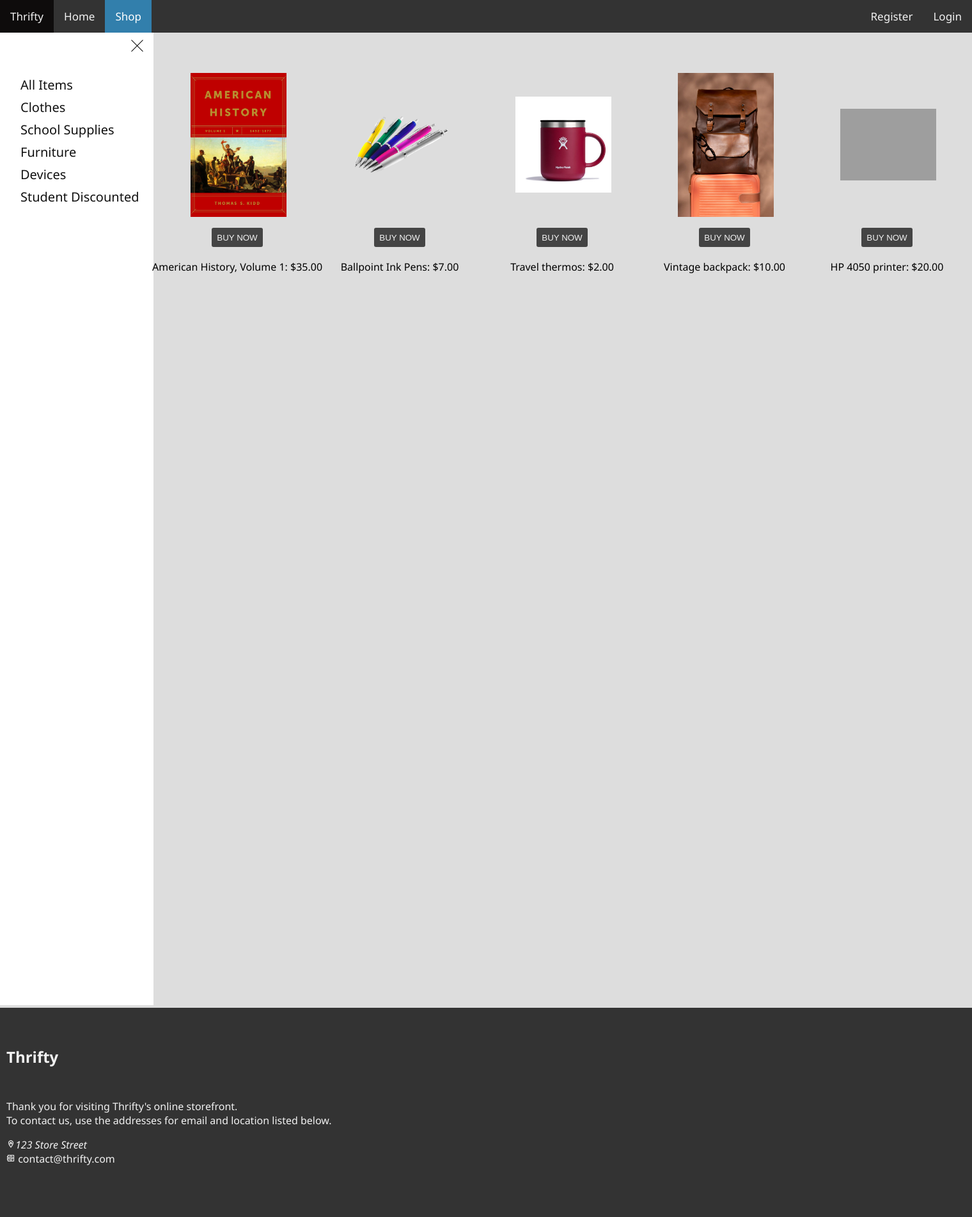
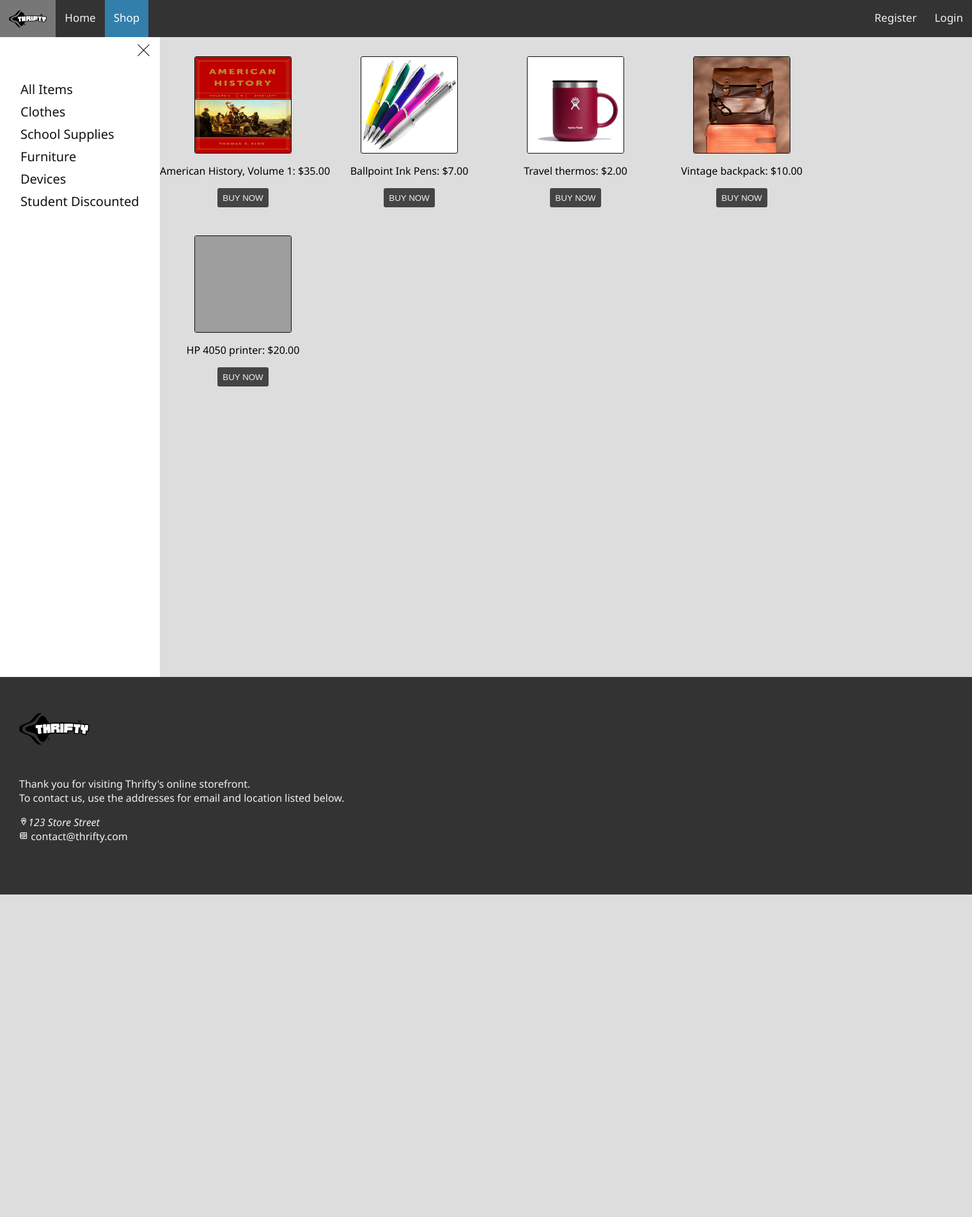
Before and after one commit to mstreeter10/ecom-project, a PHP site: page /shopschool.html in a window 1520 px wide. Shown: the whole page at 64% size. After the commit the page ends 1398 px from the top, so only its background shows below. Run offline with PHP 8.4, Linux system fonts and the light colour scheme; grey boxes are pictures that could not be loaded.

Commit message:
Visual update
Signed-off-by: Maximus Streeter <max.streeter10@gmail.com>

```diff
--- a/css/styles.css
+++ b/css/styles.css
@@ -17,9 +17,10 @@ p, a, h1, h2, address {
     float: left;
     color: #f2f2f2;
     text-align: center;
-    padding: 14px 16px;
     text-decoration: none;
     font-size: 17px;
+    height: 26px;
+    padding: 16px 14px;
 }
 
 .topnav a:hover {
@@ -33,12 +34,17 @@ p, a, h1, h2, address {
 }
 
 .topnav a.logo {
-    background-color: #0e0c0c;
+    background-color: #777;
 }
 
 .topnav a.logo:hover {
-    background-color: #0e0c0c;
-    color: #f2f2f2;
+    background-color: #777;
+}
+
+.topnav a.logo img {
+    height: 27px;
+    overflow: hidden;
+    background-color: #777;
 }
 
 .topnav a.loginbtn {
@@ -70,6 +76,7 @@ p, a, h1, h2, address {
 
 .welcome-btn:hover {
     background: #555;
+    cursor: pointer;
 }
 
 .about {
@@ -98,13 +105,21 @@ p, a, h1, h2, address {
 
 .featured-item {
     padding: 0 50px 0;
-    height: 400px;
+    height: 330px;
     white-space: nowrap;
     position:relative;
 }
 
 .featured-item img{
     width: 150px;
+    height: 150px;
+    background-color: #ffffff;
+    border: 1px solid #0e0c0c;
+    border-radius: 3px;
+}
+
+.featured-item img:hover{
+    cursor: pointer;
 }
 
 .featured-item img:hover{
@@ -121,14 +136,15 @@ p, a, h1, h2, address {
 
 .contact {
     background: #333;
-    padding: 40px 10px 80px;
+    padding: 40px 30px 80px;
     margin: 0;
     color: #f2f2f2;
     z-index: 1;
 }
 
-.contact h2.logo {
-    padding: 0 0 30px;
+.contact img.logo {
+    padding: 16px 0 30px;
+    height: 50px;
 }
 
 .contact address.contact {
@@ -149,52 +165,46 @@ p, a, h1, h2, address {
 .shopmain {
     padding: 0;
     margin: 0;
-    height: auto;
+    border: 0;
     white-space: nowrap;
+    display: inline-flex;
+    min-height: 1000px;
 }
 
 .shop {
-    display: inline-block;
+    display: inline;
     vertical-align:top;
     margin: 0;
     padding: 0;
 }
 
 .shop-item {
-    padding: 0 50px 0;
-    height:  350px;
-    position:relative;
+    height: 250px;
+    width: 260px;
     float: left;
+    padding-top: 30px;
 }
 
-.helper {
-    display: inline-block;
-    height: 100%;
-    vertical-align: middle;
+.shop-item img {
+    width: 150px;
+    height: 150px;
+    background-color: #ffffff;
+    border: 1px solid #0e0c0c;
+    border-radius: 3px;
+    display: table;
+    margin: 0 auto;
 }
 
-.shop-item img{
-    vertical-align: middle;
-    width: 150px;
-}
-
-.shop-item img:hover{
+.shop-item img:hover {
     transform: scale(1.05);
     transition: .1s linear;
 }
 
-.shop-item p{
-    position: absolute;
-    bottom: 1;
-    left: 50%;
-    transform: translate(-50%, -50%);
+.shop-item p {
+    text-align: center;
 }
 
-.shop-btn{
-    position: absolute;
-    bottom: 0;
-    left: 50%;
-    transform: translate(-50%, -50%);
+.shop-btn {
     width: 80px;
     height: 30px;
     background: #444;
@@ -202,25 +212,28 @@ p, a, h1, h2, address {
     border: none;
     border-radius: 3px;
     transition: .3s linear;
+    display: table;
+    margin: 0 auto;
 }
 
 .shop-btn:hover {
     background: #555;
+    cursor: pointer;
 }
 
 .sidenav {
-    height: auto;
-    width: 240px;
+    width: 250px;
     top: 0;
     left: 0;
     position: relative;
     background-color: #fff;
     overflow-x: hidden;
     padding-top: 60px;
-    padding-bottom: 1250px;
     transition: 0.5s;
     margin: 0;
     display: inline-block;
+    flex-grow: 0;
+    flex-shrink: 0;
 }
 
 .sidenav a {
--- a/shopschool.html
+++ b/shopschool.html
@@ -35,7 +35,7 @@
 				}
 				else {
 					nav.pubToggleNavVar();
-					document.getElementById("nav").style.width = "240px";
+					document.getElementById("nav").style.width = "250px";
 					document.getElementById("navIcon").src="imgs/navclose.png";
 					var elements = document.getElementsByName("navItem");
 					for (var i = 0; i < elements.length; i++) {
@@ -48,7 +48,7 @@
     </head>
     <body class="normal">
         <nav class="topnav">
-            <a class="logo" href="index.html">Thrifty</a>
+            <a class="logo" href="index.html"><img src="imgs/logo.png" alt="logo" /></a>
             <a href="index.html">Home</a>
             <a class="active" href="shopall.html">Shop</a>
             <a class="loginbtn" href="login.html">Login</a>
@@ -66,31 +66,26 @@
 			</div>
 			<div class="shop">
 				<div class="shop-item">
-					<span class="helper"></span>
 					<img src="imgs/featured2.png" alt="featured2"/>
 					<p>American History, Volume 1: $35.00</p>
 					<button class="shop-btn">BUY NOW</button>
 				</div>
 				<div class="shop-item">
-					<span class="helper"></span>
 					<img src="imgs/featured3.png" alt="featured3"/>
 					<p>Ballpoint Ink Pens: $7.00</p>
 					<button class="shop-btn">BUY NOW</button>
 				</div>
 				<div class="shop-item">
-					<span class="helper"></span>
 					<img src="imgs/mug.jpg" alt="mug"/>
 					<p> Travel thermos: $2.00</p>
 					<button class="shop-btn">BUY NOW</button>
 				</div>
 				<div class="shop-item">
-					<span class="helper"></span>
 					<img src="imgs/backpack.jpg" alt="backpack"/>
 					<p>Vintage backpack: $10.00</p>
 					<button class="shop-btn">BUY NOW</button>
 				</div>
 				<div class="shop-item">
-					<span class="helper"></span>
 					<img src="imgs/printer.jpg" alt="printer"/>
 					<p>HP 4050 printer: $20.00</p>
 					<button class="shop-btn">BUY NOW</button>
@@ -98,7 +93,7 @@
 			</div>
 		</div>
         <footer class="contact">
-            <h2 class="logo">Thrifty</h2>
+            <img class="logo" src="imgs/logo.png" alt="logo" />
             <p>
                 Thank you for visiting Thrifty's online storefront. <br />
                 To contact us, use the addresses for email and location listed below.
```
Also changed, not shown: index.html (+10 -2 lines), shopall.html (+3 -14 lines), shopclothes.html (+3 -6 lines), shopdevices.html (+3 -8 lines), shopdiscount.html (+3 -6 lines), shopfurniture.html (+3 -4 lines), imgs/logo.png (added).
